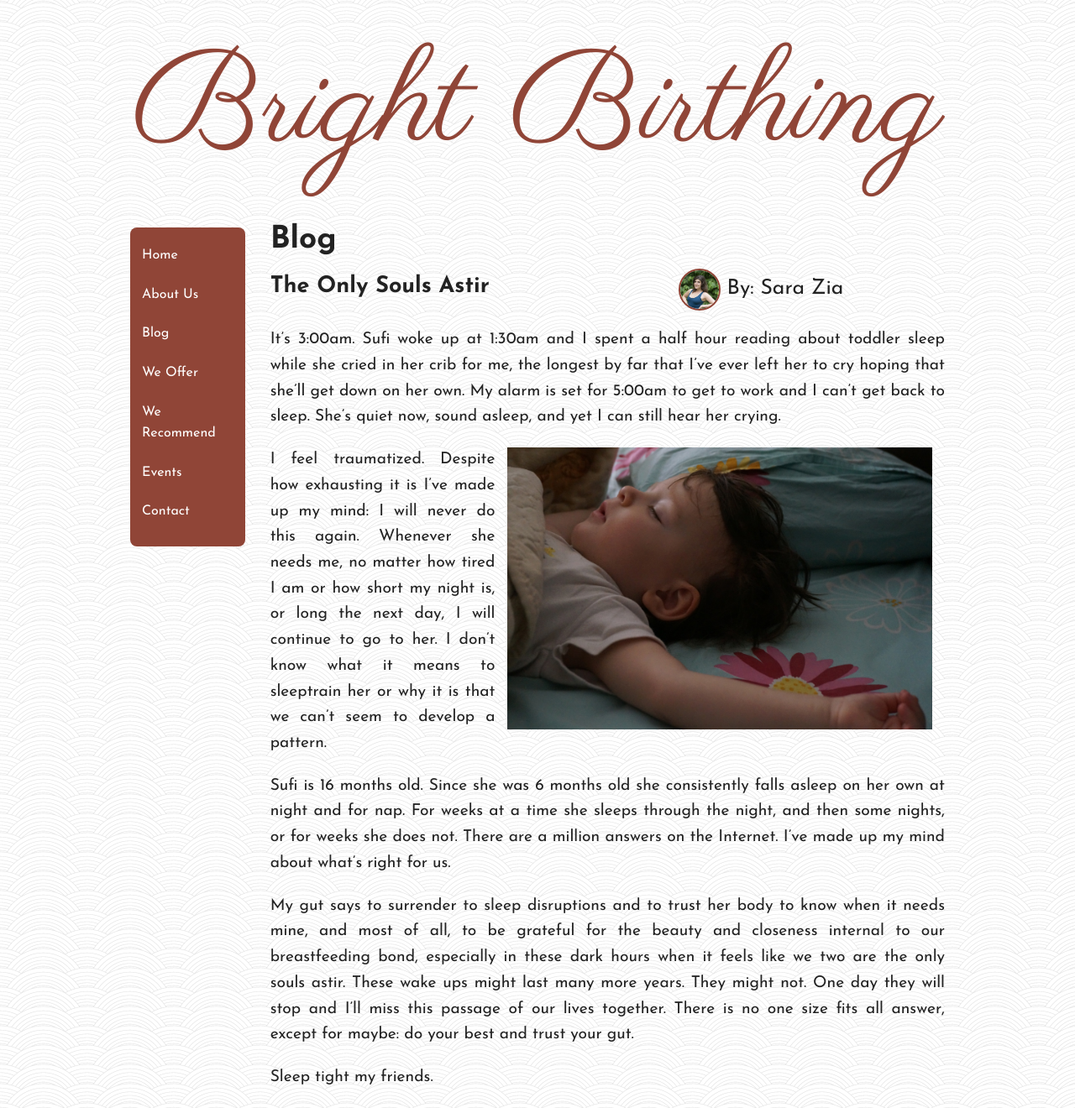
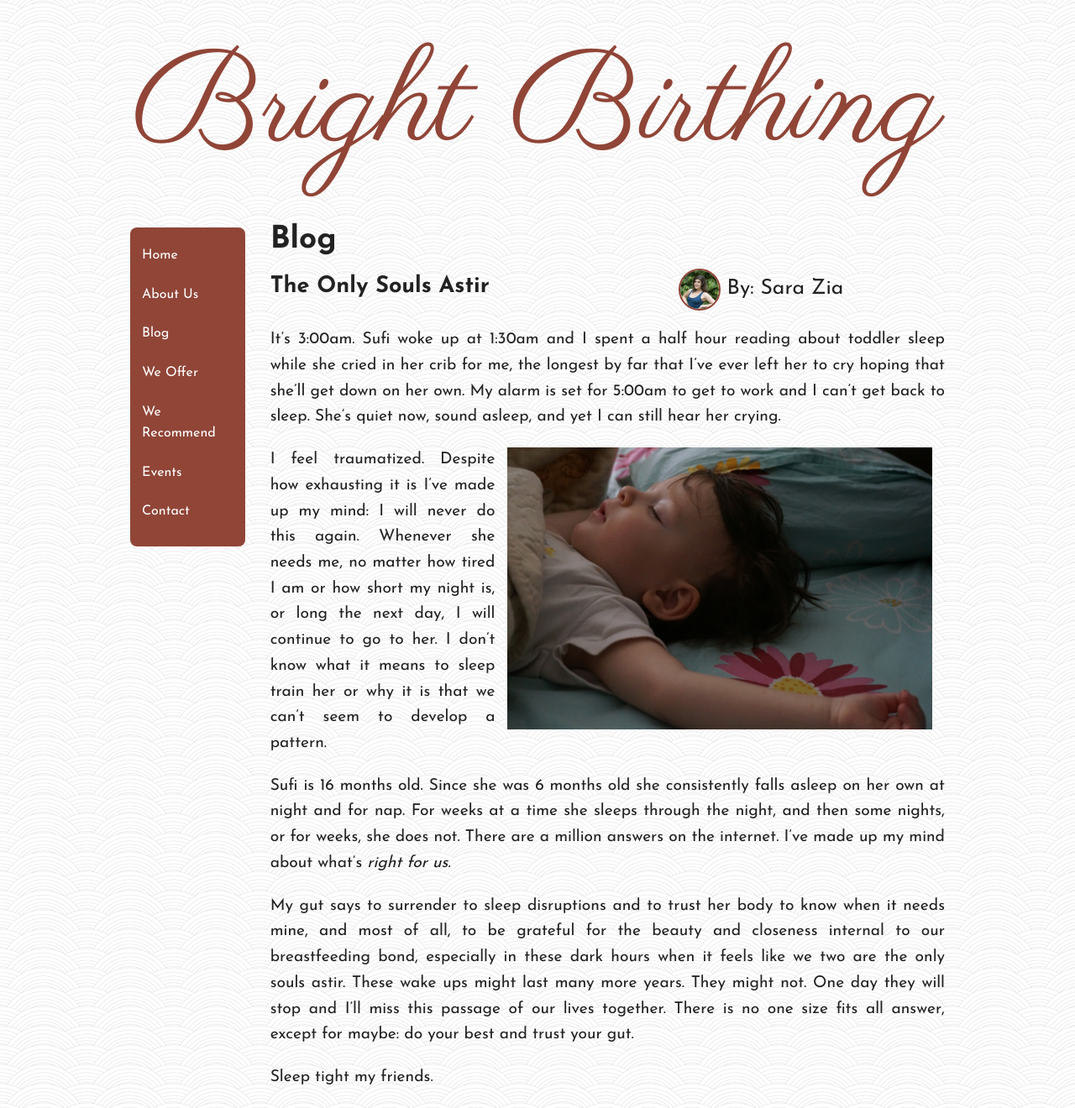
Before and after one commit to austinmbrown/bright-birthing, a Jekyll site: the page built from _posts/2016-04-13-the-only-souls-astir.md, in a window 1280 px wide. Shown: the whole page at 84% size. Built offline with Jekyll 4.4.1, drawn with Linux system fonts in a browser that asks for light colours; comment, search, counter and statistics services are not loaded.

Commit message:
blog post edits

```diff
--- a/_posts/2016-04-13-the-only-souls-astir.md
+++ b/_posts/2016-04-13-the-only-souls-astir.md
@@ -15,9 +15,9 @@
 
 <img class="small-8 columns right" src="/images/blog/sufi_zzz.jpg">
 
-I feel traumatized. Despite how exhausting it is I've made up my mind: I will never do this again. Whenever she needs me, no matter how tired I am or how short my night is, or long the next day, I will continue to go to her. I don't know what it means to sleeptrain her or why it is that we can't seem to develop a pattern.
+I feel traumatized. Despite how exhausting it is I've made up my mind: I will never do this again. Whenever she needs me, no matter how tired I am or how short my night is, or long the next day, I will continue to go to her. I don't know what it means to sleep train her or why it is that we can't seem to develop a pattern.
 
-Sufi is 16 months old. Since she was 6 months old she consistently falls asleep on her own at night and for nap. For weeks at a time she sleeps through the night, and then some nights, or for weeks she does not. There are a million answers on the Internet. I've made up my mind about what's right for us.
+Sufi is 16 months old. Since she was 6 months old she consistently falls asleep on her own at night and for nap. For weeks at a time she sleeps through the night, and then some nights, or for weeks, she does not. There are a million answers on the internet. I've made up my mind about what's *right for us.*
 
 My gut says to surrender to sleep disruptions and to trust her body to know when it needs mine, and most of all, to be grateful for the beauty and closeness internal to our breastfeeding bond, especially in these dark hours when it feels like we two are the only souls astir. These wake ups might last many more years. They might not. One day they will stop and I'll miss this passage of our lives together. There is no one size fits all answer, except for maybe: do your best and trust your gut.
 
```
